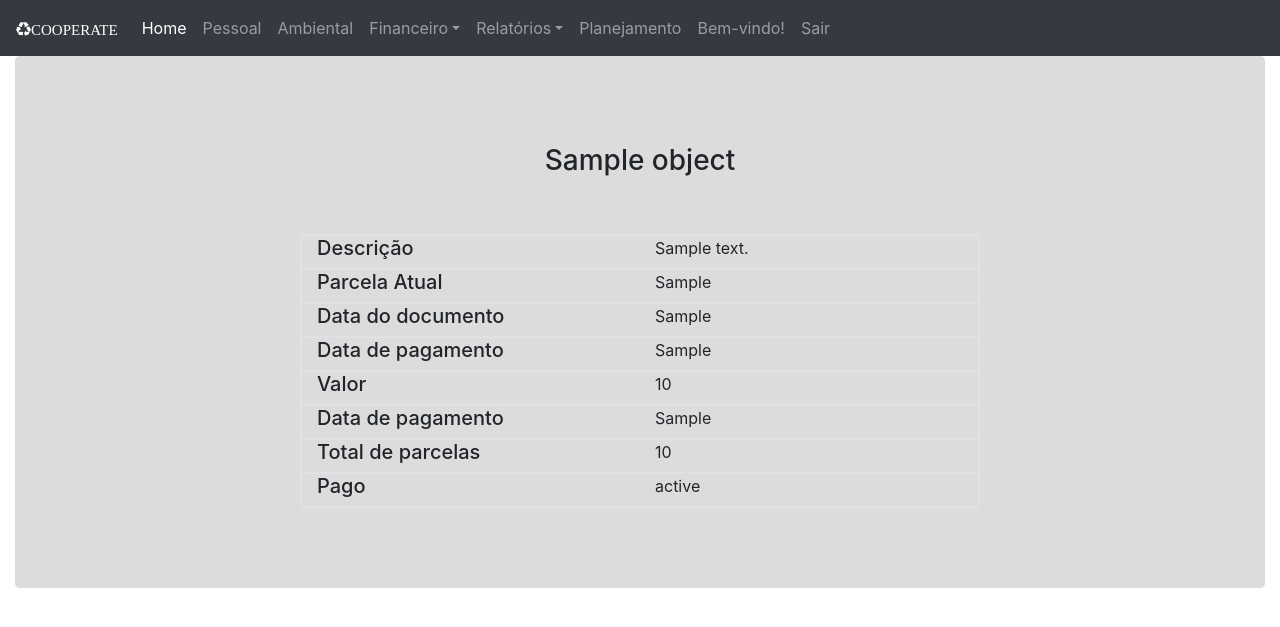
After one commit to cooperate-p-i/Cooperate, a Django app: template apps/contaspagar/templates/contaspagar/contaspagar_detail.html in a window 1280 px wide. The commit adds this page. Shown: the top 627 px of the page. Run offline with Django 3.2, Linux system fonts and the light colour scheme; the template is opened without the code that fills it: most values are stand-ins (such as "Sample title", 1, 10 or a date in 2020); some libraries are stand-ins or nearby versions.

Commit message:
views do contas a pagar

```diff
--- a/apps/centrocusto/models.py
+++ b/apps/centrocusto/models.py
@@ -1,4 +1,7 @@
 from django.db import models
+from django.urls import reverse
+
+
 class Centrocusto (models.Model):
     nome = models.CharField(max_length=(100), unique=True)
     descricao = models.TextField(max_length=(100), unique=True)
@@ -6,3 +9,6 @@ class Centrocusto (models.Model):
 
     def __str__(self):
             return self.nome
+
+    def get_absolute_url(self):
+        return reverse('list_centrocusto')
--- a/apps/centrocusto/urls.py
+++ b/apps/centrocusto/urls.py
@@ -1,11 +1,11 @@
 from django.urls import path
 
-from .views import CreateCentroCusto, UpdateCentroCusto,DeleteCentroCusto,ListCentroCusto
+from .views import CreateCentroCusto, UpdateCentroCusto,DeleteCentroCusto,ListCentroDeCustos
 
 urlpatterns = [
 
     path('novo', CreateCentroCusto.as_view(), name = 'create_centrocusto'),
-    path('list/<int:familia_id>', ListCentroCusto.as_view(), name = 'list_centrocusto'),
+    path('list', ListCentroDeCustos.as_view(), name = 'list_centrocusto'),
     path('delete/<int:pk>', DeleteCentroCusto.as_view(), name = 'delete_centrocusto'),
     path('update/<int:pk>', UpdateCentroCusto.as_view(), name = 'update_centrocusto'),
 
--- a/apps/centrocusto/views.py
+++ b/apps/centrocusto/views.py
@@ -1,6 +1,7 @@
 from django.shortcuts import render
 
 # Create your views here.
+from django.urls import reverse_lazy
 from django.views.generic import ListView, CreateView, UpdateView,DeleteView
 from apps.centrocusto.models import Centrocusto
 
--- a/apps/contaspagar/models.py
+++ b/apps/contaspagar/models.py
@@ -1,4 +1,6 @@
 from django.db import models
+from django.urls import reverse, reverse_lazy
+
 from apps.cooperativa.models import Cooperativa
 from apps.pessoal.models import Familia
 from apps.centrocusto.models import Centrocusto
@@ -21,3 +23,6 @@ class ContasPagar(models.Model):
 
     def __str__(self):
             return self.nome
+
+    def get_absolute_url(self):
+        return reverse('select')
--- /dev/null
+++ b/apps/contaspagar/templates/contaspagar/contaspagar_detail.html
@@ -0,0 +1,52 @@
+{% extends 'base.html' %}
+
+
+    {% block main %}
+
+        <h3 align="center">{{ object.nome }}</h3></br></br>
+
+            <div class="container table border" align="left">
+
+
+               <div class="row border">
+                   <div class="col-sm"> <h5>Descrição</h5> </div>
+                   <div class="col-sm"> {{ object.descricao }} </div>
+               </div>
+               <div class="row border">
+                   <div class="col-sm"> <h5>Parcela Atual</h5> </div>
+                   <div class="col-sm"> {{ object.parcela_atual }} </div>
+               </div>
+               <div class="row border">
+                   <div class="col-sm"> <h5>Data do documento</h5> </div>
+                    <div class="col-sm"> {{ object.data_documento}} </div>
+               </div>
+               <div class="row border">
+                   <div class="col-sm"> <h5>Data de pagamento</h5> </div>
+                   <div class="col-sm"> {{ object.data_pagar }} </div>
+               </div>
+
+               <div class="row border">
+                   <div class="col-sm"> <h5>Valor</h5> </div>
+                   <div class="col-sm"> {{ object.valor }} </div>
+               </div>
+
+               <div class="row border">
+                   <div class="col-sm"> <h5>Data de pagamento</h5> </div>
+                   <div class="col-sm"> {{ object.data_pagar }} </div>
+               </div>
+
+               <div class="row border">
+                   <div class="col-sm"> <h5>Total de parcelas</h5> </div>
+                   <div class="col-sm"> {{ object.numero_parcela_total }} </div>
+               </div>
+
+                <div class="row border">
+                   <div class="col-sm"> <h5>Pago</h5> </div>
+                   <div class="col-sm"> {{ object.status }} </div>
+               </div>
+
+
+        </div>
+
+
+ {% endblock %}
--- a/cooperate/urls.py
+++ b/cooperate/urls.py
@@ -24,6 +24,8 @@ urlpatterns = [
     path('membros/', include('apps.pessoal.urls')),
     path('familias/', include('apps.pessoal.urls')),
     path('propriedades/', include('apps.ambiental.urls')),
+    path('centro-custos/', include('apps.centrocusto.urls')),
+    path('contas-a-pagar/', include('apps.contaspagar.urls')),
     path('', include('apps.core.urls')),
     path('accounts/', include('django.contrib.auth.urls')),
 ]
--- a/templates/menu.html
+++ b/templates/menu.html
@@ -33,13 +33,13 @@
 
           <!-- Dropdown -->
           <li class="nav-item dropdown">
-            <a class="nav-link dropdown-toggle" id="navbarDropdownMenuLink" data-toggle="dropdown"
+            <a class="nav-link dropdown-toggle" id="navbarDropdownMenuLink1" data-toggle="dropdown"
               aria-haspopup="true" aria-expanded="false">Financeiro</a>
             <div class="dropdown-menu dropdown-primary" aria-labelledby="navbarDropdownMenuLink">
-              <a class="dropdown-item" href="#">Contas a pagar</a>
+              <a class="dropdown-item" href="{% url 'select' %}">Contas a pagar</a>
               <a class="dropdown-item" href="#">Contas a receber</a>
               <a class="dropdown-item" href="#">Contas financeiras</a>
-              <a class="dropdown-item" href="#">Centro de custo</a>
+              <a class="dropdown-item" href="{% url 'list_centrocusto' %}">Centro de custo</a>
               <a class="dropdown-item" href="#">Controle de bens</a>
             </div>
           </li>
```
Also changed, not shown: apps/centrocusto/templates/centrocusto/centrocusto_confirm_delete.html (added, +10 -0 lines), apps/centrocusto/templates/centrocusto/centrocusto_form.html (added, +15 -0 lines), apps/centrocusto/templates/centrocusto/centrocusto_list.html (added, +8 -0 lines), apps/contaspagar/forms.py (added, +19 -0 lines), apps/contaspagar/templates/contaspagar/contaspagar_familia_list.html (added, +37 -0 lines), apps/contaspagar/templates/contaspagar/contaspagar_form.html (added, +17 -0 lines), apps/contaspagar/templates/contaspagar/contaspagar_list.html (added, +35 -0 lines), apps/contaspagar/urls.py (added, +14 -0 lines), apps/contaspagar/views.py (+50 -1 lines), apps/pessoal/views.py (line endings or trailing spaces).
